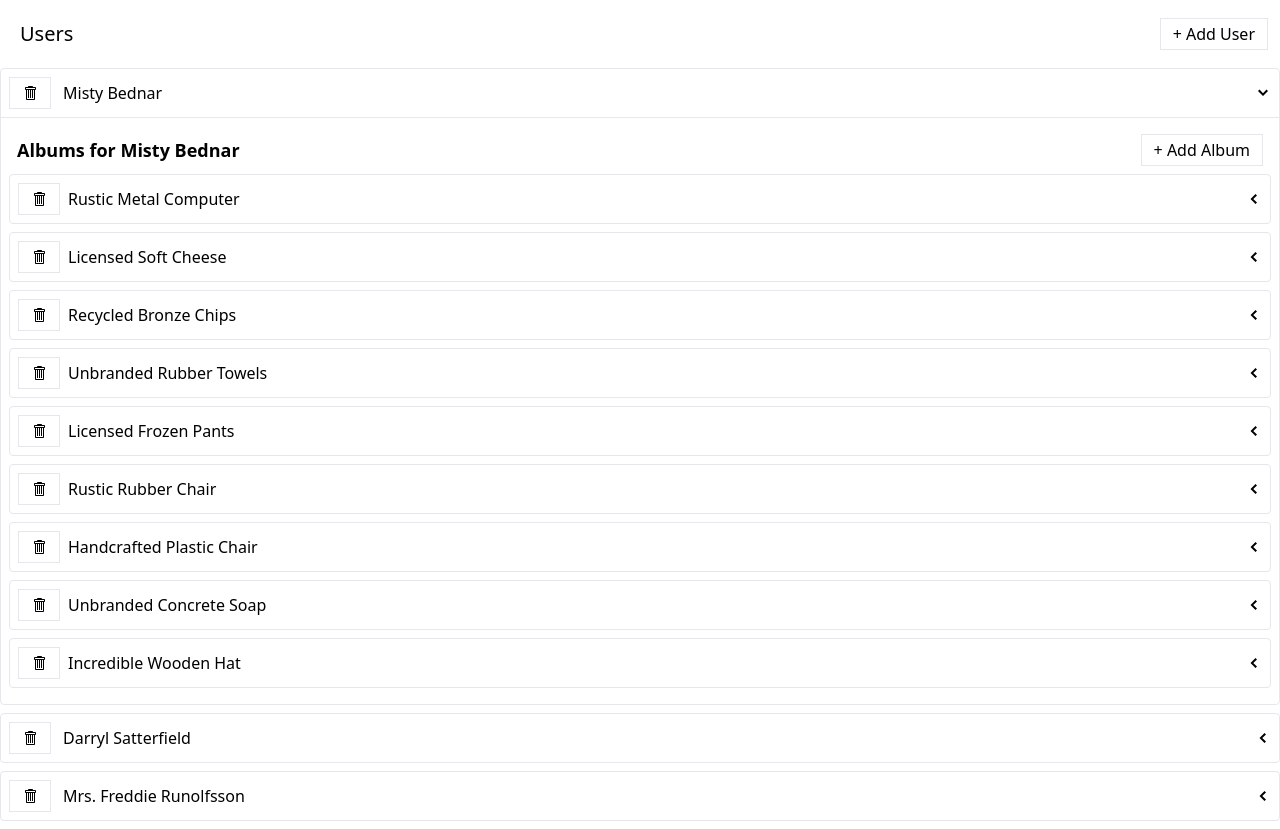
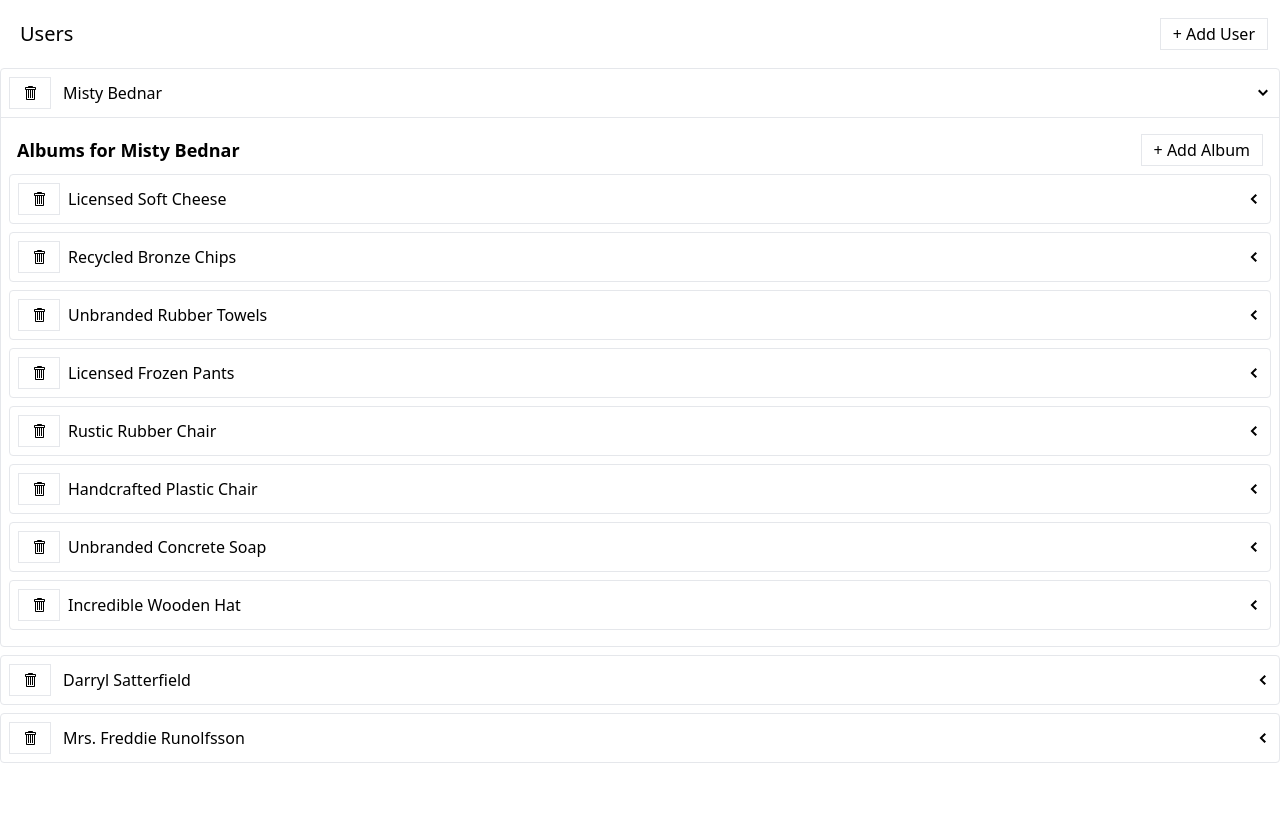
Before and after one commit to poyingHAHA/React_learning, a React (Create React App) app in the folder 9_api_using_async_thunks/: page / in a window 1280 px wide. Both pictures are taken after a click on the element 1263 px from the left and 93 px from the top of the page. After the commit the page ends 800 px from the top, so only its background shows below. Built offline with nearby package versions, Linux system fonts and the light colour scheme; data requests are answered from the project's data file.

Commit message:
14. More clever Tag implementation

```diff
--- a/9_api_using_async_thunks/db.json
+++ b/9_api_using_async_thunks/db.json
@@ -14,11 +14,6 @@
     }
   ],
   "albums": [
-    {
-      "userId": 21,
-      "title": "Rustic Metal Computer",
-      "id": 22
-    },
     {
       "userId": 21,
       "title": "Licensed Soft Cheese",
--- a/9_api_using_async_thunks/src/components/AlbumsList.js
+++ b/9_api_using_async_thunks/src/components/AlbumsList.js
@@ -1,25 +1,21 @@
 import {
   useFetchAlbumsQuery,
   useAddAlbumMutation,
-  useRemoveAlbumMutation,
 } from "../store";
 import Skeleton from "./Skeleton";
-import ExpandablePanel from "./ExpandablePanel";
 import Button from "./Button";
 import AlbumsListItem from "./AlbumListItem";
 
 function AlbumsList({ user }) {
-  const { data, error, isLoading } = useFetchAlbumsQuery(user);
+  const { data, error, isFetching } = useFetchAlbumsQuery(user);
   const [addAlbum, results] = useAddAlbumMutation();
-  const [removeAlbum, removeAlbumResults] = useRemoveAlbumMutation();
-
 
   const handleAddAlbum = () => {
     addAlbum(user);
   };
 
   let content;
-  if (isLoading) {
+  if (isFetching) {
     content = <Skeleton className="h-10 w-full" times={3} />;
   } else if (error) {
     content = <div>Error loading albums.</div>;
--- a/9_api_using_async_thunks/src/store/apis/albumsApi.js
+++ b/9_api_using_async_thunks/src/store/apis/albumsApi.js
@@ -21,7 +21,7 @@ const albumsApi = createApi({
     return {
       addAlbum: builder.mutation({
         invalidatesTags: (result, error, user) => {
-          return [{ type: "Album", id: user.id }];
+          return [{ type: "UsersAlbums", id: user.id }];
         },
         query: (user) => {
           return {
@@ -38,7 +38,11 @@ const albumsApi = createApi({
         // whenever you define provides tags as a function,
         // that function is going to be called automatically with a couple of different arguments.
         providesTags: (result, error, user) => {
-          return [{ type: "Album", id: user.id }];
+          const tags = result.map(album => {
+            return { type: 'Album', id: album.id }
+          });
+          tags.push({ type: 'UsersAbums', id: user.id })
+          return tags;
         },
         query: (user) => {
           return {
@@ -53,7 +57,7 @@ const albumsApi = createApi({
       removeAlbum: builder.mutation({
         invalidatesTags: (result, error, album) => {
           console.log(album);
-          return [{ type: 'Album', id: album.userId }];
+          return [{ type: 'Album', id: album.id }];
         },
         query: (album) => {
           return {
```
